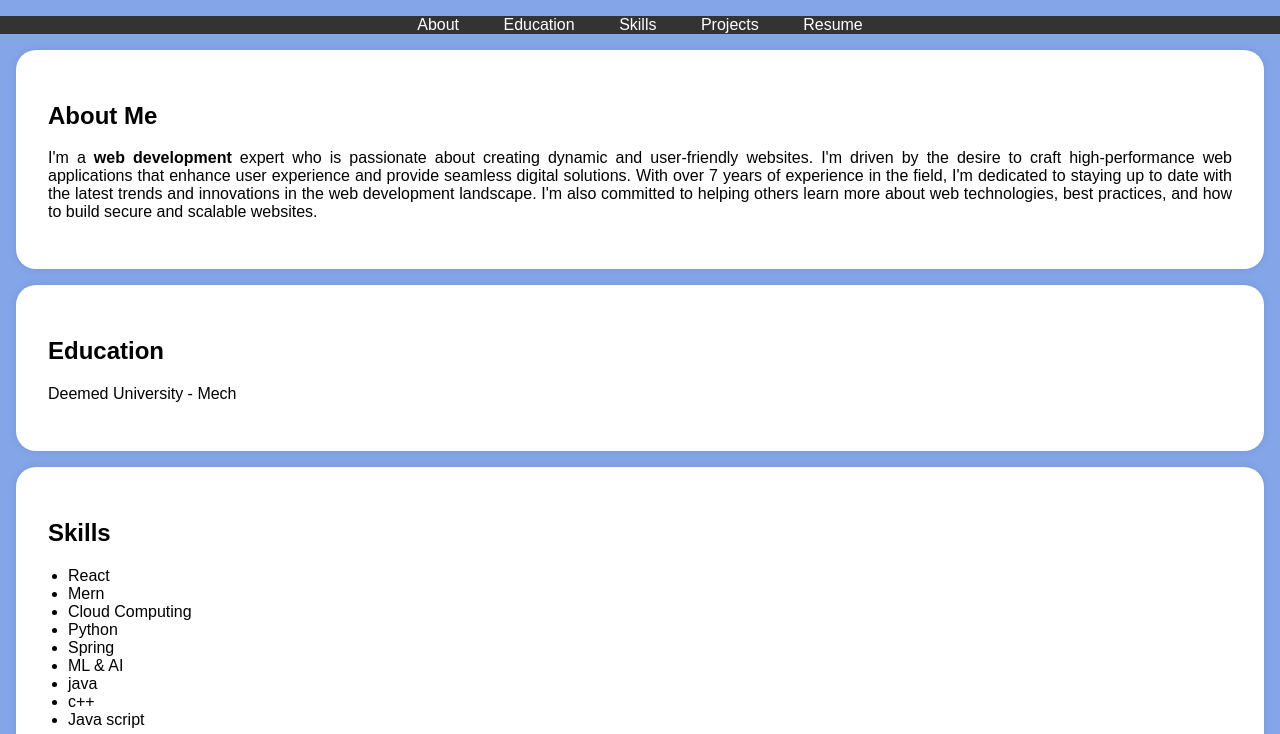
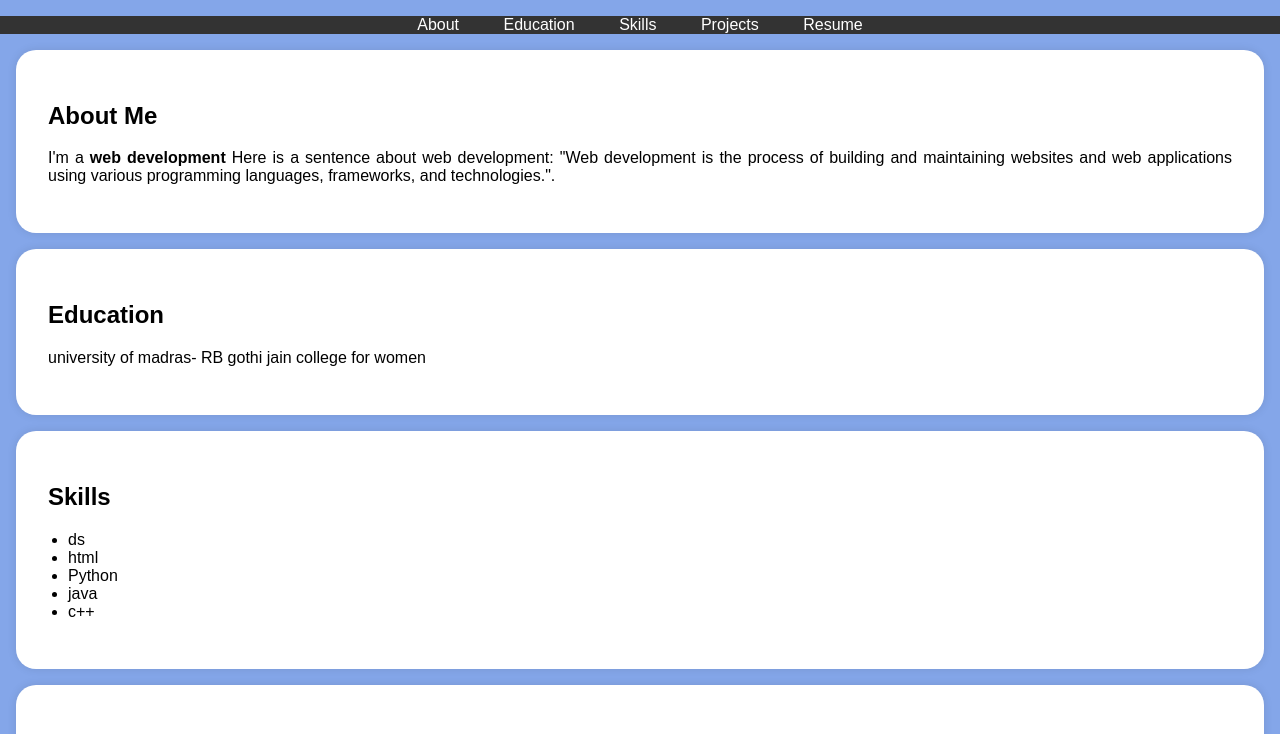
Before and after one commit to Manisha2152/Digital-portfolio-, a plain HTML site: page index.html in a window 1280 px wide. Shown: the part 197-931 px from the top of the page. Drawn offline with Linux system fonts and the light colour scheme.

Commit message:
Update index.html

```diff
--- a/index.html
+++ b/index.html
@@ -95,7 +95,7 @@
     <header>
         <div class="header-content">
             <!-- Add your profile picture here -->
-            <img src="IMG_20250321_090915.jpg" alt="Your Profile Picture" class="profile-picture">
+            <img src="IMG_20250321_090915.jpg"alt="your profile picture"class="profile-picture">
             <h1>Manisha S</h1>
             <p>BCA computer application</p>
         </div>
@@ -115,12 +115,9 @@
     <section id="about">
         <div class="section-content">
             <h2>About Me</h2>
-            <p>I'm a <b>web development</b> expert who is passionate about creating dynamic and user-friendly websites.
-                I'm driven by the desire to craft high-performance web applications that enhance user experience and provide
-                 seamless digital solutions. With over 7 years of experience in the field, I'm dedicated to staying up to date
-                 with the latest trends and innovations in the
-                 web development landscape. I'm also committed to helping others learn more about web technologies,
-                 best practices, and how to build secure and scalable websites.</p>
+            <p>I'm a <b>web development</b> Here is a sentence about web development:
+
+"Web development is the process of building and maintaining websites and web applications using various programming languages, frameworks, and technologies.".</p>
 
         </div>
     </section>
@@ -128,7 +125,7 @@
     <section id="education">
         <div class="section-content">
             <h2>Education</h2>
-            <p>Deemed University  - Mech</p>
+            <p>university of madras- RB gothi jain college for women</p>
 
 
         </div>
@@ -138,15 +135,11 @@
         <div class="section-content">
             <h2>Skills</h2>
             <ul>
-                <li>React</li>
-                <li>Mern</li>
-                <li>Cloud Computing</li>
+                <li>ds</li>
+                <li>html</li>
                 <li>Python</li>
-                <li>Spring</li>
-                <li>ML & AI</li>
                 <li>java</li>
                 <li>c++</li>
-                <li>Java script</li>
             </ul>
         </div>
     </section>
@@ -169,14 +162,14 @@
         <div class="section-content">
             <center>
             <h2>Resume</h2>
-            <a href="file.pdf" target="_blank" class="download-button">Download CV</a>
+            <a href="https://in.docworkspace.com/d/sINme-IyqAqzg874G?lg=en-US&sa=601.1074&ps=1&fn=Resume.dox"class="download-button">Download CV</a>
         </center>
         </div>
 
     </section>
 
     <footer>
-        <p>&copy; 2025 Pranesh S</p>
+        <p>&copy; 2025 Manisha S</p>
     </footer>
 
     <script>
```
